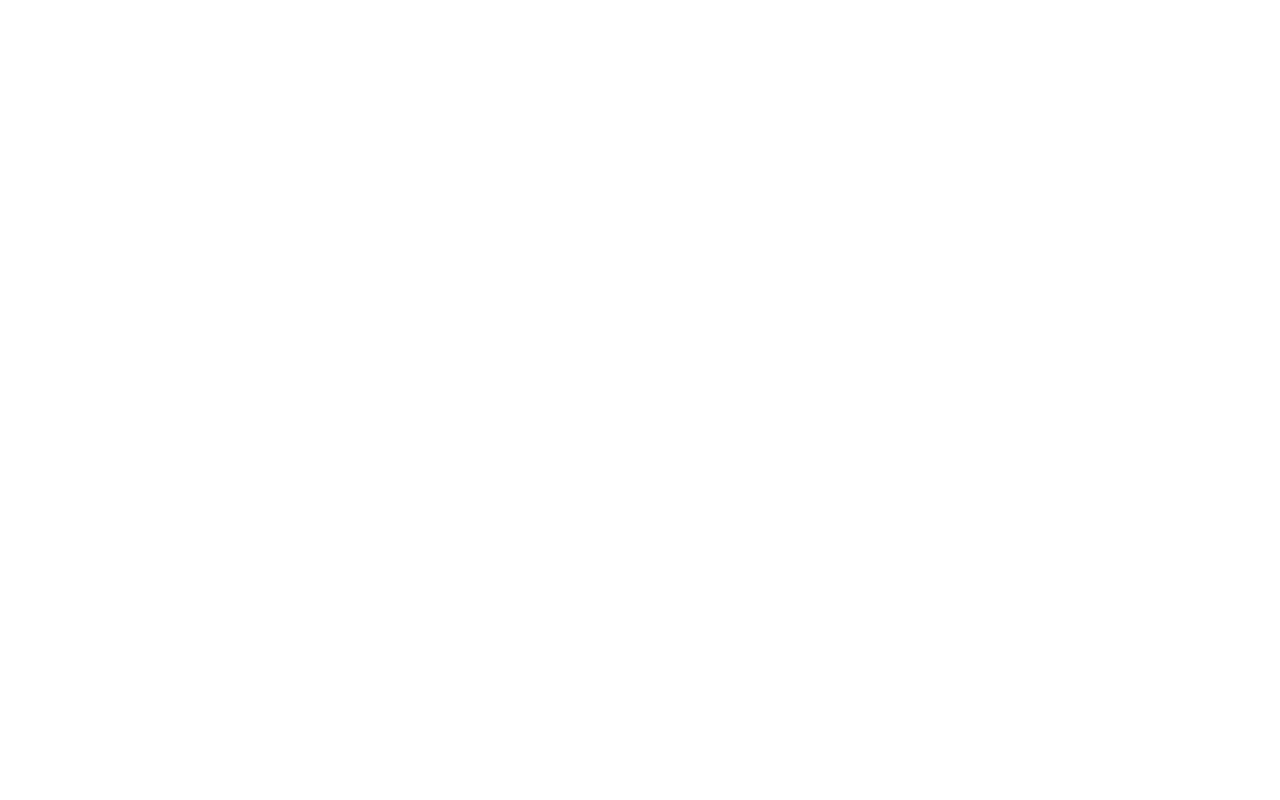
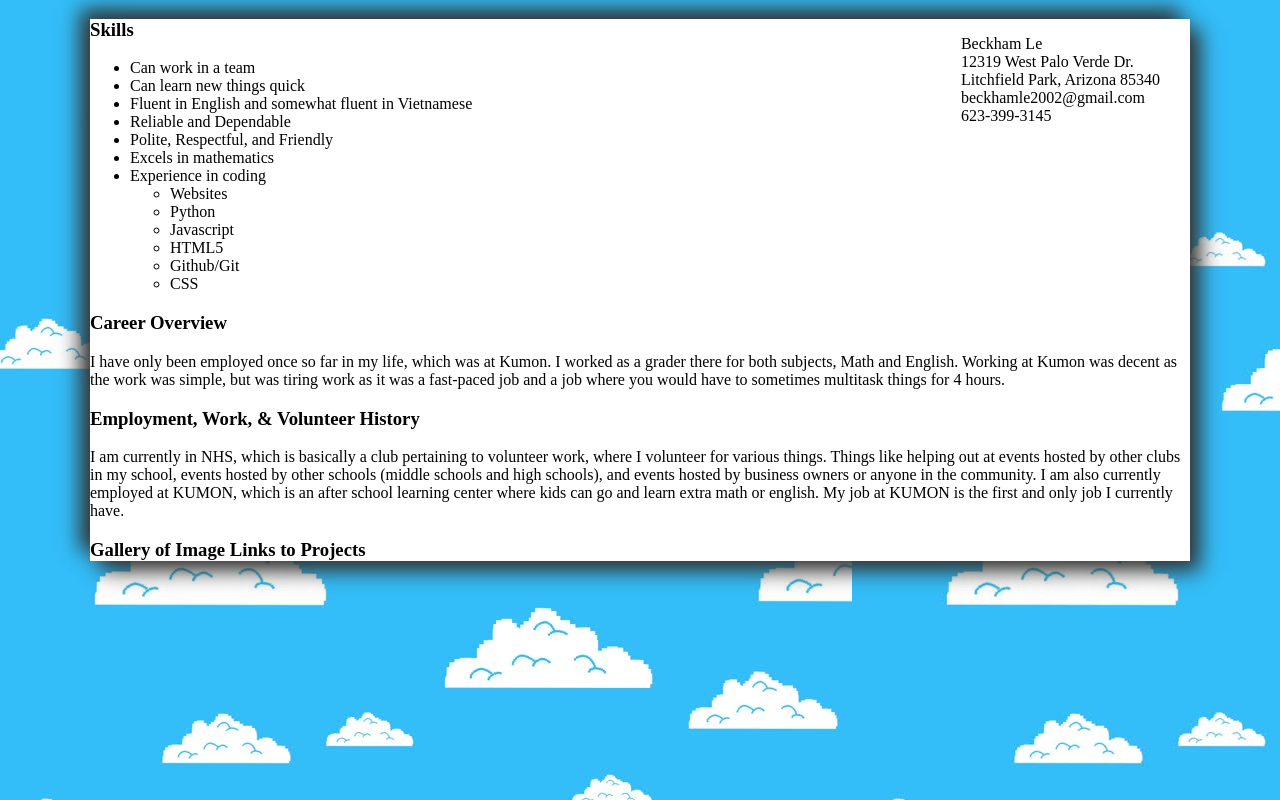
Before and after one commit to Beckham1240/test_site, a plain HTML site: page index.html in a window 1280 px wide. Drawn offline with Linux system fonts and the light colour scheme.

Commit message:
worked on css

```diff
--- a/index.html
+++ b/index.html
@@ -4,9 +4,73 @@
         <meta charset="UTF-8">
         <meta name="viewport" content="width=device-width, initial-scale=1"/>
         <meta http-equiv="X-UA-Compatible" content="ie=edge"/>
+        <link href="portfolio.css" rel="stylesheet" />
         <title>Document</title>
     </head>
+
     <body>
-        <p></p>
-    </body>
+        <section class="row">
+            <section id="col-1-4"></section>
+            <section id="col-3-4"></section>
+            <header>
+                <p>
+                    Beckham Le
+                    <br>
+                    12319 West Palo Verde Dr.
+                    <br>
+                    Litchfield Park, Arizona 85340
+                    <br>
+                    beckhamle2002@gmail.com
+                    <br>
+                    623-399-3145
+                </p>
+            </header>
+
+        <section>
+            <h1>Skills</h1>
+            <ul>
+                <li>Can work in a team</li>
+                <li>Can learn new things quick</li>
+                <li>Fluent in English and somewhat fluent in Vietnamese</li>
+                <li>Reliable and Dependable</li>
+                <li>Polite, Respectful, and Friendly</li>
+                <li>Excels in mathematics</li>
+                <li>Experience in coding</li>
+                <ul>
+                    <li>Websites</li>
+                    <li>Python</li>
+                    <li>Javascript</li>
+                    <li>HTML5</li>
+                    <li>Github/Git</li>
+                    <li>CSS</li>
+                </ul>
+            </ul>
+        </section>
+
+        <section>
+            <h1>Career Overview</h1>
+            <p>
+                I have only been employed once so far in my life, which was at Kumon. I worked as
+                a grader there for both subjects, Math and English. Working at Kumon was decent as the
+                work was simple, but was tiring work as it was a fast-paced job and a job where you would
+                have to sometimes multitask things for 4 hours.
+            </p>
+        </section>
+
+        <section>
+            <h1>Employment, Work, & Volunteer History</h1>
+            <p>
+                I am currently in NHS, which is basically a club pertaining to volunteer work, where I volunteer
+                for various things. Things like helping out at events hosted by other clubs in my school, events hosted
+                by other schools (middle schools and high schools), and events hosted by business owners or anyone in the
+                community. I am also currently employed at KUMON, which is an after school learning center where kids can
+                go and learn extra math or english. My job at KUMON is the first and only job I currently have.
+            </p>
+        </section>
+
+        <section>
+            <h1>Gallery of Image Links to Projects</h1>
+        </section>
+    </section>
+</body>
 </html>
--- /dev/null
+++ b/portfolio.css
@@ -0,0 +1,34 @@
+@charset "utf-8";
+
+/*
+
+Author: Beckham Le
+Date: 11/3/19
+
+*/
+html{
+    background: url(index_background.jpg);
+}
+
+body{
+    margin: 0px auto;
+    max-width: 1100px;
+    box-shadow: 10px 10px 20px rgb(51,51,51),
+    -10px -10px 20px rgb(51,51,51);
+    background: white;
+}
+
+header::after {
+    content: "";
+    display: table;
+    clear: both;
+}
+
+header{
+    float: right;
+    padding-right: 30px;
+}
+
+section{
+    position: relative;
+}
```
Also changed, not shown: index_background.jpg (added).
